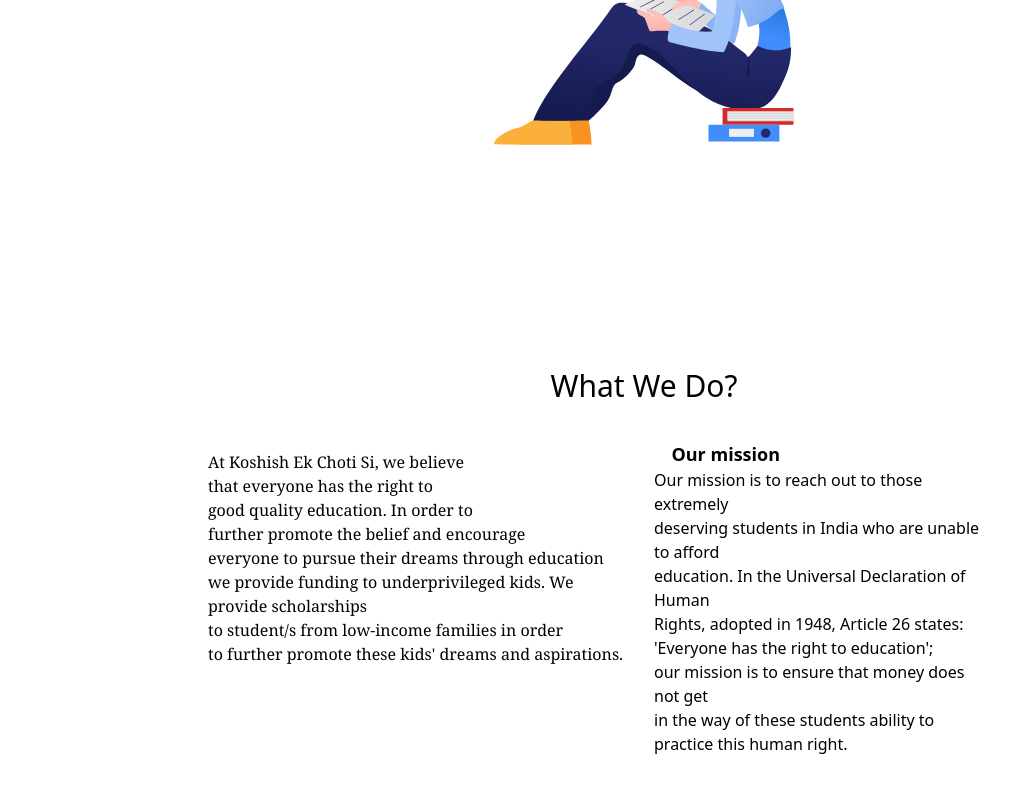
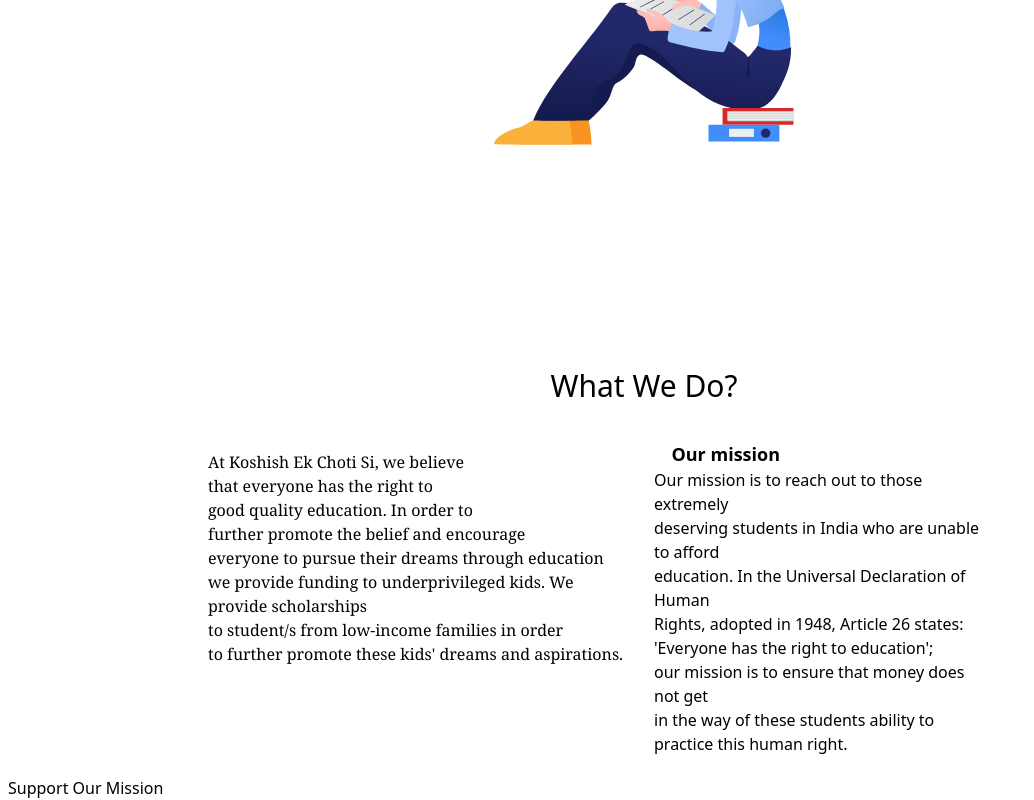
Before and after one commit to code123841/-Koshish-Ek-Choti-Si, a Next.js app: page / in a window 1280 px wide. Shown: the part 705-1505 px from the top of the page, without its empty margins (0-1034 px from the left). Before the commit the page ends 1461 px from the top, so only its background shows below. Built offline with nearby package versions, Linux system fonts and the light colour scheme.

Commit message:
Support now mission changes

```diff
--- a/pages/index.js
+++ b/pages/index.js
@@ -84,6 +84,13 @@
 
     </div>
 
+    <div className="">
+      <h2>Support Our Mission</h2>
+
+    </div>
+
+
+
   </div>
 
 </div>
```
